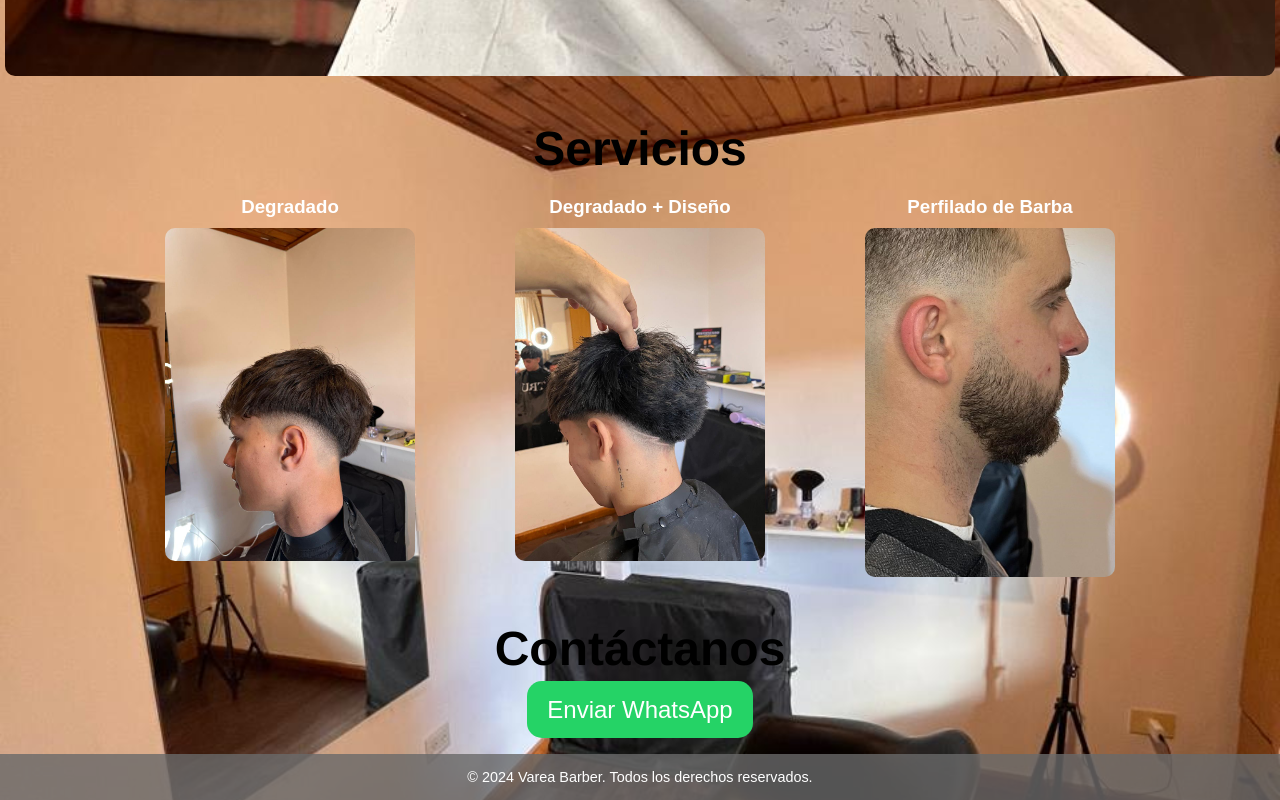
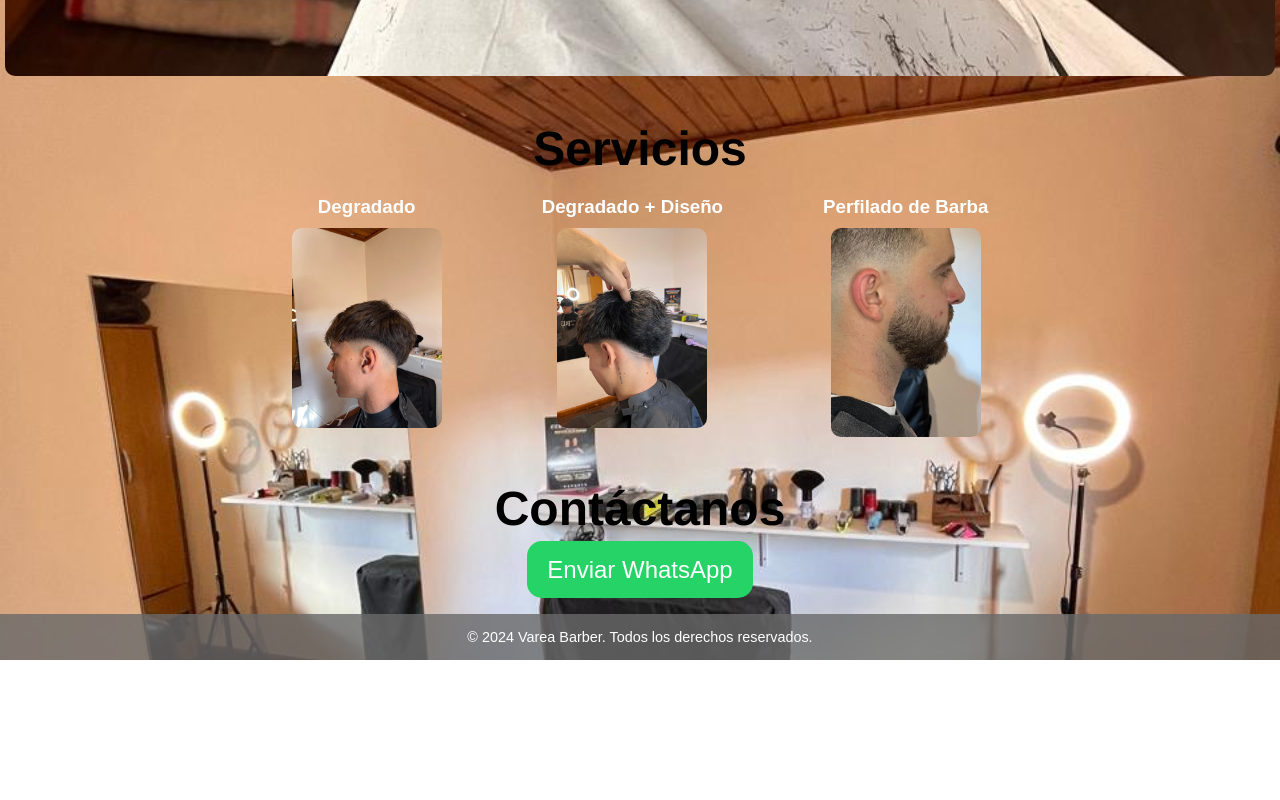
Before and after one commit to feligaraggiola/vareabarber.github.io, a plain HTML site: page index.html in a window 1280 px wide. Shown: the part 5485-6285 px from the top of the page. After the commit the page ends 6145 px from the top, so only its background shows below. Drawn offline with Linux system fonts and the light colour scheme.

Commit message:
Update styles.css

```diff
--- a/styles.css
+++ b/styles.css
@@ -84,8 +84,8 @@ section h2 {
 }
 
 .service-item img {
-    width: 200%;
-    max-width: 250px; /* Ajusta este valor según el tamaño que desees */
+    width: 150%;
+    max-width: 150px; /* Ajusta este valor según el tamaño que desees */
     height: auto;
     border-radius: 10px;
 
```
